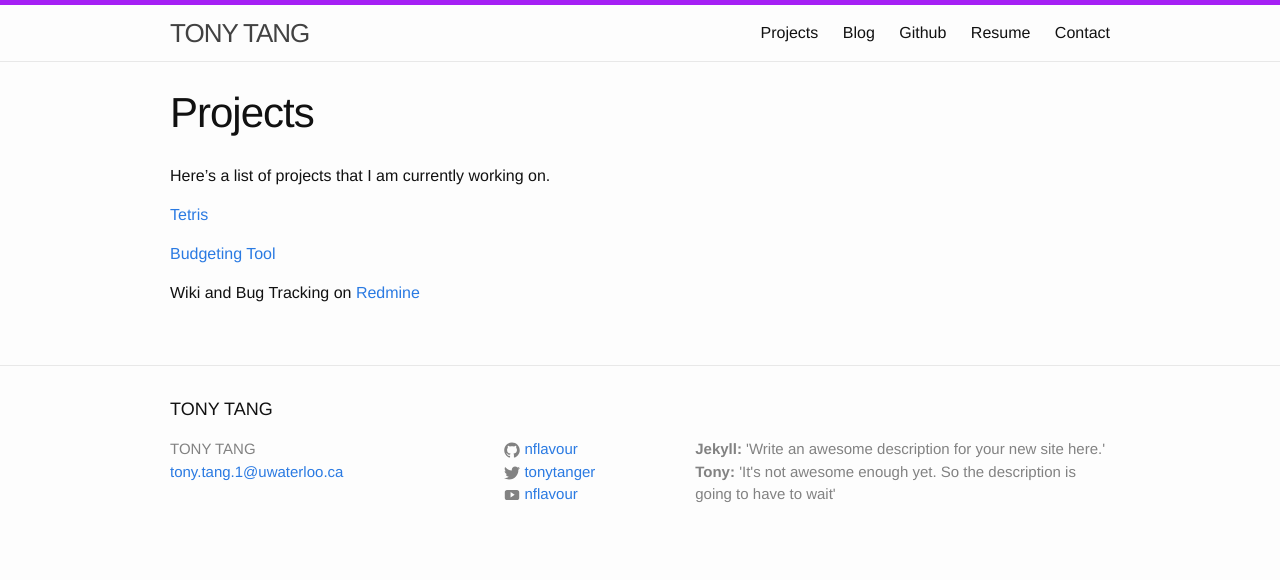
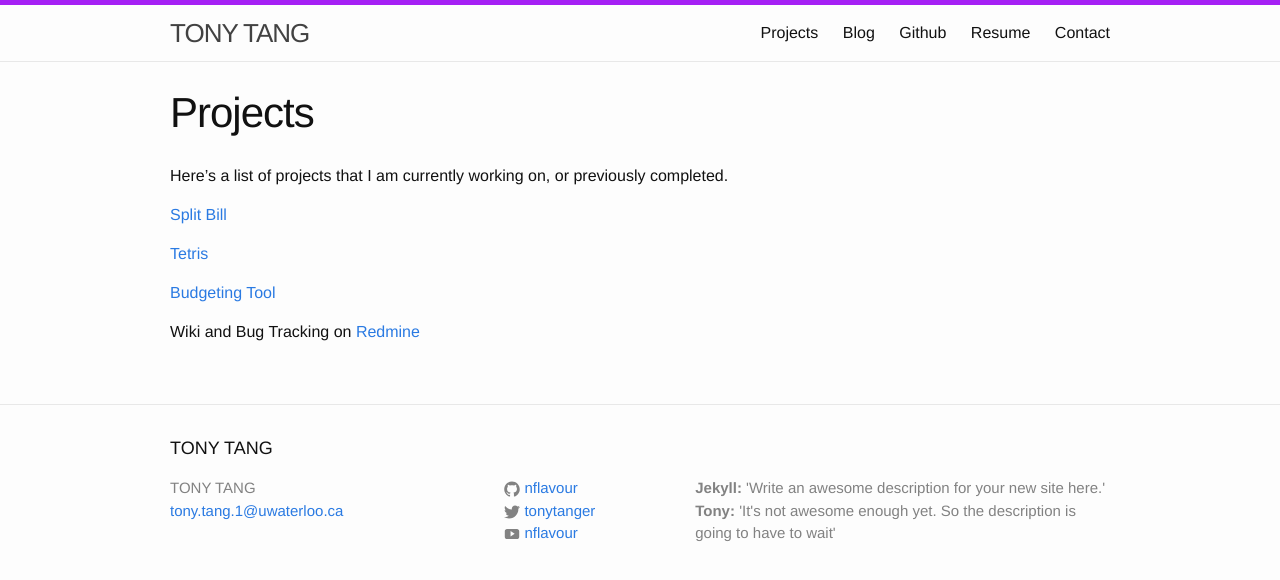
Before and after one commit to nflavour/nflavour.github.io, a Jekyll site: the page built from Projects.md, in a window 1280 px wide. Shown: the top 580 px of the page. Built offline with Jekyll 4.4.1, drawn with Linux system fonts in a browser that asks for light colours; nearby versions of some CDN libraries.

Commit message:
fix intro paragraph spacing

```diff
--- a/Projects.md
+++ b/Projects.md
@@ -4,10 +4,13 @@ title: "Projects"
 permalink: /projects/
 ---
 
-Here's a list of projects that I am currently working on.
+Here's a list of projects that I am currently working on, or previously completed.
+
+[Split Bill](https://github.com/nflavour/billsplit)
 
 [Tetris]({{ site.url }}/tetris.js)
 
 [Budgeting Tool](http://budget.tonyt.me)
 
+
 Wiki and Bug Tracking on [Redmine](http://wiki.tonyt.me)
```
Also changed, not shown: 1 other file.
